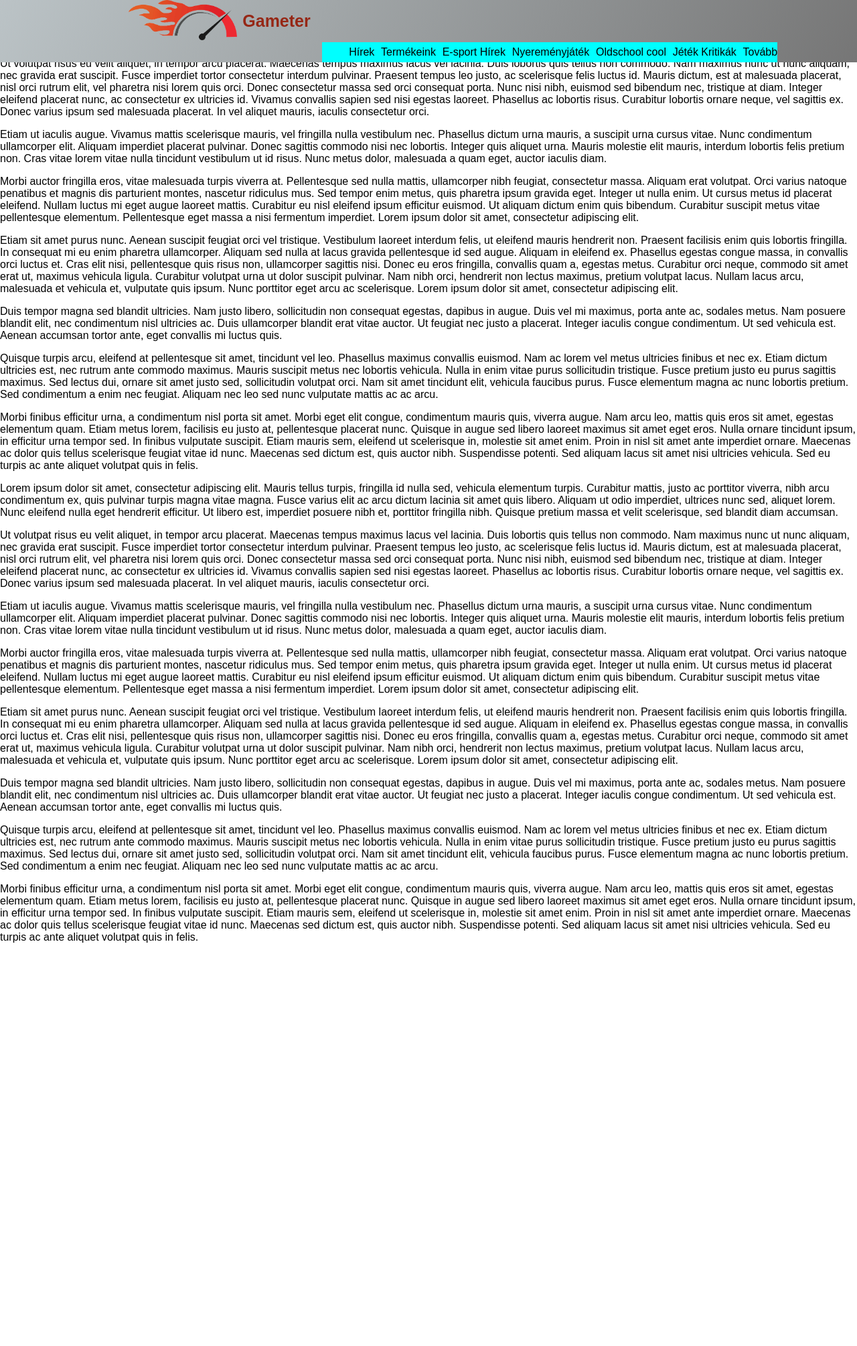
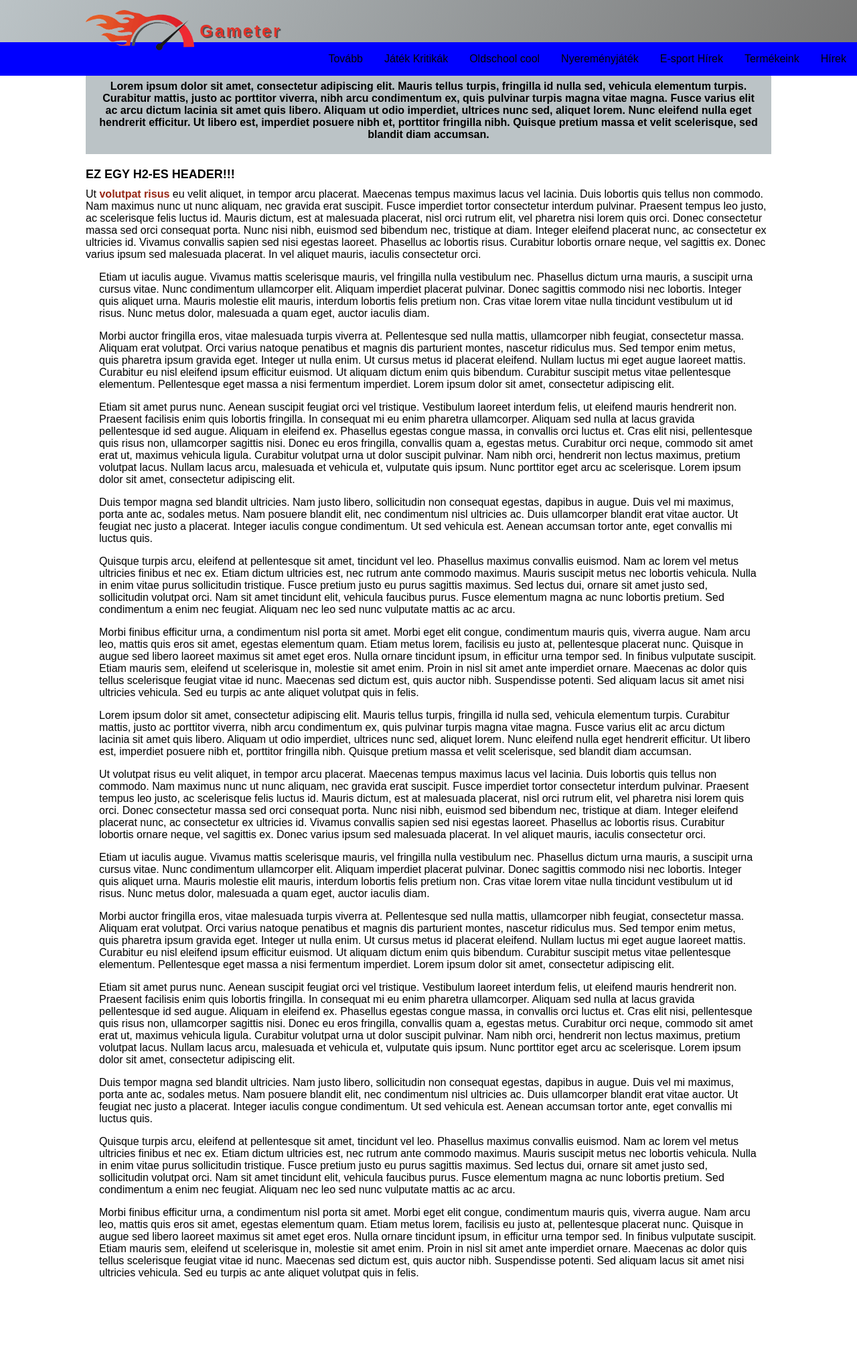
Before and after one commit to R3tes/WebtervProject, a PHP site: page / in a window 1280 px wide. Shown: the whole page at 67% size. Before the commit the page ends 1407 px from the top, so only its background shows below. Run offline with PHP 8.4, Linux system fonts and the light colour scheme.

Commit message:
position suffering

```diff
--- a/css/style.css
+++ b/css/style.css
@@ -1,43 +1,92 @@
+/* BODY */
+
 body {
     font-family: Arial, Verdana, sans-serif;
     background-color: #FFFFFF;
     margin: 0;
     padding: 0;
-    position: relative;
 }
+
+body main {
+    background-color: #FFFFFF;
+    width: 80%;
+    margin: 100px auto;
+}
+
+/* TEXT WITHIN BODY */
+
+section > p {
+    padding: 0 20px;
+}
+
+.kiemeltParagrafus {
+    background-color: #BBC3C6;
+    padding: 20px;
+    border-left: 5px #767676;
+    font-weight: bold;
+}
+
+main h2 {
+    text-transform: uppercase;
+    font-size: 18px;
+    margin-top: 20px;
+    margin-bottom: 10px;
+}
+
+.kozepre {
+    text-align: center;
+}
+
+.kiemeltSzoveg {
+    color: #962715;
+    font-weight: bold;
+}
+
+/* FEJLEC */
 
 header {
     width: 100%;
     top: 0;
-    background-color: #BBC3C6;
     background: linear-gradient(120deg, #BBC3C6, #767676);
     position: fixed;
+    height: 90px;
 }
 
 header div img {
     height: 60px;
     float: left;
     margin-right: 8px;
-    margin-bottom: 15px;
 }
 
 header div h1 {
     font-size: 25px;
     display: inline-block;
-    color: #962715;
+    color: #E23127;
+    letter-spacing: 3px;
+    text-shadow: 2px 2px #525457;
 }
 
 header div {
-    margin-left: 15%;
+    position: relative;
+    left: 10%;
+    top: 15px;
 }
 
-nav ul{
-    background-color: aqua;
-    width: 50%;
-    margin: auto;
-    min-height: 30px;
-    display: flex;
-    justify-content: space-between;
-    align-items: center;
+/* MENU */
+
+.navbar{
     list-style-type: none;
+    margin: 0;
+    padding: 0;
+    overflow: hidden;
+    background-color: blue;
 }
+
+header nav li{
+    float: right;
+
+    display: block;
+    text-align: left;
+    padding: 16px;
+    text-decoration: none;
+}
--- a/index.html
+++ b/index.html
@@ -4,6 +4,7 @@
     <title>Gameter</title>
     <meta charset="UTF-8"/>
     <link rel="stylesheet" href="css/style.css"/>
+    <meta name="viewport" content="width=device-width, initial-scale=1.0">
     <link rel="icon" href="img/flameicon_with_letters.png"/>
 </head>
 <body>
@@ -14,27 +15,27 @@
         <img src="img/flameicon_long.png" alt="logo"/>
         <h1>Gameter</h1>
     </div>
-    <nav id="navbar">
-        <ul>
-            <li class="menu-link">
+    <nav>
+        <ul class="navbar">
+            <li>
                 Hírek
             </li>
-            <li class="menu-link">
+            <li>
                 Termékeink
             </li>
-            <li class="menu-link">
+            <li>
                 E-sport Hírek
             </li>
-            <li class="menu-link">
+            <li>
                 Nyereményjáték
             </li>
-            <li class="menu-link">
+            <li>
                 Oldschool cool
             </li>
-            <li class="menu-link">
-                Jéték Kritikák
+            <li>
+                Játék Kritikák
             </li>
-            <li class="menu-link">
+            <li>
                 Tovább
             </li>
         </ul>
@@ -43,24 +44,32 @@
 
 <!-- FŐ TARTALOM -->
 <main>
-    <p>
-        Lorem ipsum dolor sit amet, consectetur adipiscing elit. Mauris tellus turpis, fringilla id nulla sed, vehicula
-        elementum turpis. Curabitur mattis, justo ac porttitor viverra, nibh arcu condimentum ex, quis pulvinar turpis
+    <section id="teszt">
+        <p class="kiemeltParagrafus kozepre">
+            Lorem ipsum dolor sit amet, consectetur adipiscing elit. Mauris tellus turpis, fringilla id nulla sed,
+            vehicula
+            elementum turpis. Curabitur mattis, justo ac porttitor viverra, nibh arcu condimentum ex, quis pulvinar
+            turpis
             magna
-        vitae magna. Fusce varius elit ac arcu dictum lacinia sit amet quis libero. Aliquam ut odio imperdiet, ultrices
+            vitae magna. Fusce varius elit ac arcu dictum lacinia sit amet quis libero. Aliquam ut odio imperdiet,
+            ultrices
             nunc
             sed, aliquet lorem. Nunc eleifend nulla eget hendrerit efficitur. Ut libero est, imperdiet posuere nibh et,
             porttitor fringilla nibh. Quisque pretium massa et velit scelerisque, sed blandit diam accumsan.
         </p>
 
         <p>
-        Ut volutpat risus eu velit aliquet, in tempor arcu placerat. Maecenas tempus maximus lacus vel lacinia. Duis
-        lobortis quis tellus non commodo. Nam maximus nunc ut nunc aliquam, nec gravida erat suscipit. Fusce imperdiet
-        tortor consectetur interdum pulvinar. Praesent tempus leo justo, ac scelerisque felis luctus id. Mauris dictum,
+            <h2> Ez egy H2-es header!!! </h2>
+            Ut <span class="kiemeltSzoveg">volutpat risus</span> eu velit aliquet, in tempor arcu placerat. Maecenas tempus maximus lacus vel lacinia. Duis
+            lobortis quis tellus non commodo. Nam maximus nunc ut nunc aliquam, nec gravida erat suscipit. Fusce
+            imperdiet
+            tortor consectetur interdum pulvinar. Praesent tempus leo justo, ac scelerisque felis luctus id. Mauris
+            dictum,
             est
             at malesuada placerat, nisl orci rutrum elit, vel pharetra nisi lorem quis orci. Donec consectetur massa sed
             orci
-        consequat porta. Nunc nisi nibh, euismod sed bibendum nec, tristique at diam. Integer eleifend placerat nunc, ac
+            consequat porta. Nunc nisi nibh, euismod sed bibendum nec, tristique at diam. Integer eleifend placerat
+            nunc, ac
             consectetur ex ultricies id. Vivamus convallis sapien sed nisi egestas laoreet. Phasellus ac lobortis risus.
             Curabitur lobortis ornare neque, vel sagittis ex. Donec varius ipsum sed malesuada placerat. In vel aliquet
             mauris,
@@ -68,19 +77,24 @@
         </p>
 
         <p>
-        Etiam ut iaculis augue. Vivamus mattis scelerisque mauris, vel fringilla nulla vestibulum nec. Phasellus dictum
+            Etiam ut iaculis augue. Vivamus mattis scelerisque mauris, vel fringilla nulla vestibulum nec. Phasellus
+            dictum
             urna
-        mauris, a suscipit urna cursus vitae. Nunc condimentum ullamcorper elit. Aliquam imperdiet placerat pulvinar.
+            mauris, a suscipit urna cursus vitae. Nunc condimentum ullamcorper elit. Aliquam imperdiet placerat
+            pulvinar.
             Donec
-        sagittis commodo nisi nec lobortis. Integer quis aliquet urna. Mauris molestie elit mauris, interdum lobortis
+            sagittis commodo nisi nec lobortis. Integer quis aliquet urna. Mauris molestie elit mauris, interdum
+            lobortis
             felis
-        pretium non. Cras vitae lorem vitae nulla tincidunt vestibulum ut id risus. Nunc metus dolor, malesuada a quam
+            pretium non. Cras vitae lorem vitae nulla tincidunt vestibulum ut id risus. Nunc metus dolor, malesuada a
+            quam
             eget,
             auctor iaculis diam.
         </p>
 
         <p>
-        Morbi auctor fringilla eros, vitae malesuada turpis viverra at. Pellentesque sed nulla mattis, ullamcorper nibh
+            Morbi auctor fringilla eros, vitae malesuada turpis viverra at. Pellentesque sed nulla mattis, ullamcorper
+            nibh
             feugiat, consectetur massa. Aliquam erat volutpat. Orci varius natoque penatibus et magnis dis parturient
             montes,
             nascetur ridiculus mus. Sed tempor enim metus, quis pharetra ipsum gravida eget. Integer ut nulla enim. Ut
@@ -94,7 +108,8 @@
 
         <p>
             Etiam sit amet purus nunc. Aenean suscipit feugiat orci vel tristique. Vestibulum laoreet interdum felis, ut
-        eleifend mauris hendrerit non. Praesent facilisis enim quis lobortis fringilla. In consequat mi eu enim pharetra
+            eleifend mauris hendrerit non. Praesent facilisis enim quis lobortis fringilla. In consequat mi eu enim
+            pharetra
             ullamcorper. Aliquam sed nulla at lacus gravida pellentesque id sed augue. Aliquam in eleifend ex. Phasellus
             egestas
             congue massa, in convallis orci luctus et. Cras elit nisi, pellentesque quis risus non, ullamcorper sagittis
@@ -103,28 +118,35 @@
             maximus
             vehicula ligula. Curabitur volutpat urna ut dolor suscipit pulvinar. Nam nibh orci, hendrerit non lectus
             maximus,
-        pretium volutpat lacus. Nullam lacus arcu, malesuada et vehicula et, vulputate quis ipsum. Nunc porttitor eget
+            pretium volutpat lacus. Nullam lacus arcu, malesuada et vehicula et, vulputate quis ipsum. Nunc porttitor
+            eget
             arcu
             ac scelerisque. Lorem ipsum dolor sit amet, consectetur adipiscing elit.
         </p>
 
         <p>
-        Duis tempor magna sed blandit ultricies. Nam justo libero, sollicitudin non consequat egestas, dapibus in augue.
-        Duis vel mi maximus, porta ante ac, sodales metus. Nam posuere blandit elit, nec condimentum nisl ultricies ac.
+            Duis tempor magna sed blandit ultricies. Nam justo libero, sollicitudin non consequat egestas, dapibus in
+            augue.
+            Duis vel mi maximus, porta ante ac, sodales metus. Nam posuere blandit elit, nec condimentum nisl ultricies
+            ac.
             Duis
-        ullamcorper blandit erat vitae auctor. Ut feugiat nec justo a placerat. Integer iaculis congue condimentum. Ut
+            ullamcorper blandit erat vitae auctor. Ut feugiat nec justo a placerat. Integer iaculis congue condimentum.
+            Ut
             sed
             vehicula est. Aenean accumsan tortor ante, eget convallis mi luctus quis.
         </p>
 
         <p>
-        Quisque turpis arcu, eleifend at pellentesque sit amet, tincidunt vel leo. Phasellus maximus convallis euismod.
+            Quisque turpis arcu, eleifend at pellentesque sit amet, tincidunt vel leo. Phasellus maximus convallis
+            euismod.
             Nam
             ac lorem vel metus ultricies finibus et nec ex. Etiam dictum ultricies est, nec rutrum ante commodo maximus.
             Mauris
-        suscipit metus nec lobortis vehicula. Nulla in enim vitae purus sollicitudin tristique. Fusce pretium justo eu
+            suscipit metus nec lobortis vehicula. Nulla in enim vitae purus sollicitudin tristique. Fusce pretium justo
+            eu
             purus
-        sagittis maximus. Sed lectus dui, ornare sit amet justo sed, sollicitudin volutpat orci. Nam sit amet tincidunt
+            sagittis maximus. Sed lectus dui, ornare sit amet justo sed, sollicitudin volutpat orci. Nam sit amet
+            tincidunt
             elit, vehicula faucibus purus. Fusce elementum magna ac nunc lobortis pretium. Sed condimentum a enim nec
             feugiat.
             Aliquam nec leo sed nunc vulputate mattis ac ac arcu.
@@ -133,22 +155,27 @@
         <p>
             Morbi finibus efficitur urna, a condimentum nisl porta sit amet. Morbi eget elit congue, condimentum mauris
             quis,
-        viverra augue. Nam arcu leo, mattis quis eros sit amet, egestas elementum quam. Etiam metus lorem, facilisis eu
+            viverra augue. Nam arcu leo, mattis quis eros sit amet, egestas elementum quam. Etiam metus lorem, facilisis
+            eu
             justo at, pellentesque placerat nunc. Quisque in augue sed libero laoreet maximus sit amet eget eros. Nulla
             ornare
             tincidunt ipsum, in efficitur urna tempor sed. In finibus vulputate suscipit. Etiam mauris sem, eleifend ut
             scelerisque in, molestie sit amet enim. Proin in nisl sit amet ante imperdiet ornare. Maecenas ac dolor quis
             tellus
-        scelerisque feugiat vitae id nunc. Maecenas sed dictum est, quis auctor nibh. Suspendisse potenti. Sed aliquam
+            scelerisque feugiat vitae id nunc. Maecenas sed dictum est, quis auctor nibh. Suspendisse potenti. Sed
+            aliquam
             lacus
             sit amet nisi ultricies vehicula. Sed eu turpis ac ante aliquet volutpat quis in felis.
         </p>
 
         <p>
-        Lorem ipsum dolor sit amet, consectetur adipiscing elit. Mauris tellus turpis, fringilla id nulla sed, vehicula
-        elementum turpis. Curabitur mattis, justo ac porttitor viverra, nibh arcu condimentum ex, quis pulvinar turpis
+            Lorem ipsum dolor sit amet, consectetur adipiscing elit. Mauris tellus turpis, fringilla id nulla sed,
+            vehicula
+            elementum turpis. Curabitur mattis, justo ac porttitor viverra, nibh arcu condimentum ex, quis pulvinar
+            turpis
             magna
-        vitae magna. Fusce varius elit ac arcu dictum lacinia sit amet quis libero. Aliquam ut odio imperdiet, ultrices
+            vitae magna. Fusce varius elit ac arcu dictum lacinia sit amet quis libero. Aliquam ut odio imperdiet,
+            ultrices
             nunc
             sed, aliquet lorem. Nunc eleifend nulla eget hendrerit efficitur. Ut libero est, imperdiet posuere nibh et,
             porttitor fringilla nibh. Quisque pretium massa et velit scelerisque, sed blandit diam accumsan.
@@ -156,12 +183,15 @@
 
         <p>
             Ut volutpat risus eu velit aliquet, in tempor arcu placerat. Maecenas tempus maximus lacus vel lacinia. Duis
-        lobortis quis tellus non commodo. Nam maximus nunc ut nunc aliquam, nec gravida erat suscipit. Fusce imperdiet
-        tortor consectetur interdum pulvinar. Praesent tempus leo justo, ac scelerisque felis luctus id. Mauris dictum,
+            lobortis quis tellus non commodo. Nam maximus nunc ut nunc aliquam, nec gravida erat suscipit. Fusce
+            imperdiet
+            tortor consectetur interdum pulvinar. Praesent tempus leo justo, ac scelerisque felis luctus id. Mauris
+            dictum,
             est
             at malesuada placerat, nisl orci rutrum elit, vel pharetra nisi lorem quis orci. Donec consectetur massa sed
             orci
-        consequat porta. Nunc nisi nibh, euismod sed bibendum nec, tristique at diam. Integer eleifend placerat nunc, ac
+            consequat porta. Nunc nisi nibh, euismod sed bibendum nec, tristique at diam. Integer eleifend placerat
+            nunc, ac
             consectetur ex ultricies id. Vivamus convallis sapien sed nisi egestas laoreet. Phasellus ac lobortis risus.
             Curabitur lobortis ornare neque, vel sagittis ex. Donec varius ipsum sed malesuada placerat. In vel aliquet
             mauris,
@@ -169,19 +199,24 @@
         </p>
 
         <p>
-        Etiam ut iaculis augue. Vivamus mattis scelerisque mauris, vel fringilla nulla vestibulum nec. Phasellus dictum
+            Etiam ut iaculis augue. Vivamus mattis scelerisque mauris, vel fringilla nulla vestibulum nec. Phasellus
+            dictum
             urna
-        mauris, a suscipit urna cursus vitae. Nunc condimentum ullamcorper elit. Aliquam imperdiet placerat pulvinar.
+            mauris, a suscipit urna cursus vitae. Nunc condimentum ullamcorper elit. Aliquam imperdiet placerat
+            pulvinar.
             Donec
-        sagittis commodo nisi nec lobortis. Integer quis aliquet urna. Mauris molestie elit mauris, interdum lobortis
+            sagittis commodo nisi nec lobortis. Integer quis aliquet urna. Mauris molestie elit mauris, interdum
+            lobortis
             felis
-        pretium non. Cras vitae lorem vitae nulla tincidunt vestibulum ut id risus. Nunc metus dolor, malesuada a quam
+            pretium non. Cras vitae lorem vitae nulla tincidunt vestibulum ut id risus. Nunc metus dolor, malesuada a
+            quam
             eget,
             auctor iaculis diam.
         </p>
 
         <p>
-        Morbi auctor fringilla eros, vitae malesuada turpis viverra at. Pellentesque sed nulla mattis, ullamcorper nibh
+            Morbi auctor fringilla eros, vitae malesuada turpis viverra at. Pellentesque sed nulla mattis, ullamcorper
+            nibh
             feugiat, consectetur massa. Aliquam erat volutpat. Orci varius natoque penatibus et magnis dis parturient
             montes,
             nascetur ridiculus mus. Sed tempor enim metus, quis pharetra ipsum gravida eget. Integer ut nulla enim. Ut
@@ -195,7 +230,8 @@
 
         <p>
             Etiam sit amet purus nunc. Aenean suscipit feugiat orci vel tristique. Vestibulum laoreet interdum felis, ut
-        eleifend mauris hendrerit non. Praesent facilisis enim quis lobortis fringilla. In consequat mi eu enim pharetra
+            eleifend mauris hendrerit non. Praesent facilisis enim quis lobortis fringilla. In consequat mi eu enim
+            pharetra
             ullamcorper. Aliquam sed nulla at lacus gravida pellentesque id sed augue. Aliquam in eleifend ex. Phasellus
             egestas
             congue massa, in convallis orci luctus et. Cras elit nisi, pellentesque quis risus non, ullamcorper sagittis
@@ -204,28 +240,35 @@
             maximus
             vehicula ligula. Curabitur volutpat urna ut dolor suscipit pulvinar. Nam nibh orci, hendrerit non lectus
             maximus,
-        pretium volutpat lacus. Nullam lacus arcu, malesuada et vehicula et, vulputate quis ipsum. Nunc porttitor eget
+            pretium volutpat lacus. Nullam lacus arcu, malesuada et vehicula et, vulputate quis ipsum. Nunc porttitor
+            eget
             arcu
             ac scelerisque. Lorem ipsum dolor sit amet, consectetur adipiscing elit.
         </p>
 
         <p>
-        Duis tempor magna sed blandit ultricies. Nam justo libero, sollicitudin non consequat egestas, dapibus in augue.
-        Duis vel mi maximus, porta ante ac, sodales metus. Nam posuere blandit elit, nec condimentum nisl ultricies ac.
+            Duis tempor magna sed blandit ultricies. Nam justo libero, sollicitudin non consequat egestas, dapibus in
+            augue.
+            Duis vel mi maximus, porta ante ac, sodales metus. Nam posuere blandit elit, nec condimentum nisl ultricies
+            ac.
             Duis
-        ullamcorper blandit erat vitae auctor. Ut feugiat nec justo a placerat. Integer iaculis congue condimentum. Ut
+            ullamcorper blandit erat vitae auctor. Ut feugiat nec justo a placerat. Integer iaculis congue condimentum.
+            Ut
             sed
             vehicula est. Aenean accumsan tortor ante, eget convallis mi luctus quis.
         </p>
 
         <p>
-        Quisque turpis arcu, eleifend at pellentesque sit amet, tincidunt vel leo. Phasellus maximus convallis euismod.
+            Quisque turpis arcu, eleifend at pellentesque sit amet, tincidunt vel leo. Phasellus maximus convallis
+            euismod.
             Nam
             ac lorem vel metus ultricies finibus et nec ex. Etiam dictum ultricies est, nec rutrum ante commodo maximus.
             Mauris
-        suscipit metus nec lobortis vehicula. Nulla in enim vitae purus sollicitudin tristique. Fusce pretium justo eu
+            suscipit metus nec lobortis vehicula. Nulla in enim vitae purus sollicitudin tristique. Fusce pretium justo
+            eu
             purus
-        sagittis maximus. Sed lectus dui, ornare sit amet justo sed, sollicitudin volutpat orci. Nam sit amet tincidunt
+            sagittis maximus. Sed lectus dui, ornare sit amet justo sed, sollicitudin volutpat orci. Nam sit amet
+            tincidunt
             elit, vehicula faucibus purus. Fusce elementum magna ac nunc lobortis pretium. Sed condimentum a enim nec
             feugiat.
             Aliquam nec leo sed nunc vulputate mattis ac ac arcu.
@@ -234,16 +277,19 @@
         <p>
             Morbi finibus efficitur urna, a condimentum nisl porta sit amet. Morbi eget elit congue, condimentum mauris
             quis,
-        viverra augue. Nam arcu leo, mattis quis eros sit amet, egestas elementum quam. Etiam metus lorem, facilisis eu
+            viverra augue. Nam arcu leo, mattis quis eros sit amet, egestas elementum quam. Etiam metus lorem, facilisis
+            eu
             justo at, pellentesque placerat nunc. Quisque in augue sed libero laoreet maximus sit amet eget eros. Nulla
             ornare
             tincidunt ipsum, in efficitur urna tempor sed. In finibus vulputate suscipit. Etiam mauris sem, eleifend ut
             scelerisque in, molestie sit amet enim. Proin in nisl sit amet ante imperdiet ornare. Maecenas ac dolor quis
             tellus
-        scelerisque feugiat vitae id nunc. Maecenas sed dictum est, quis auctor nibh. Suspendisse potenti. Sed aliquam
+            scelerisque feugiat vitae id nunc. Maecenas sed dictum est, quis auctor nibh. Suspendisse potenti. Sed
+            aliquam
             lacus
             sit amet nisi ultricies vehicula. Sed eu turpis ac ante aliquet volutpat quis in felis.
         </p>
+    </section>
 </main>
 
 <!-- LÁBLÉC -->
```
Lines whose indentation alone changed are shown as unchanged.
